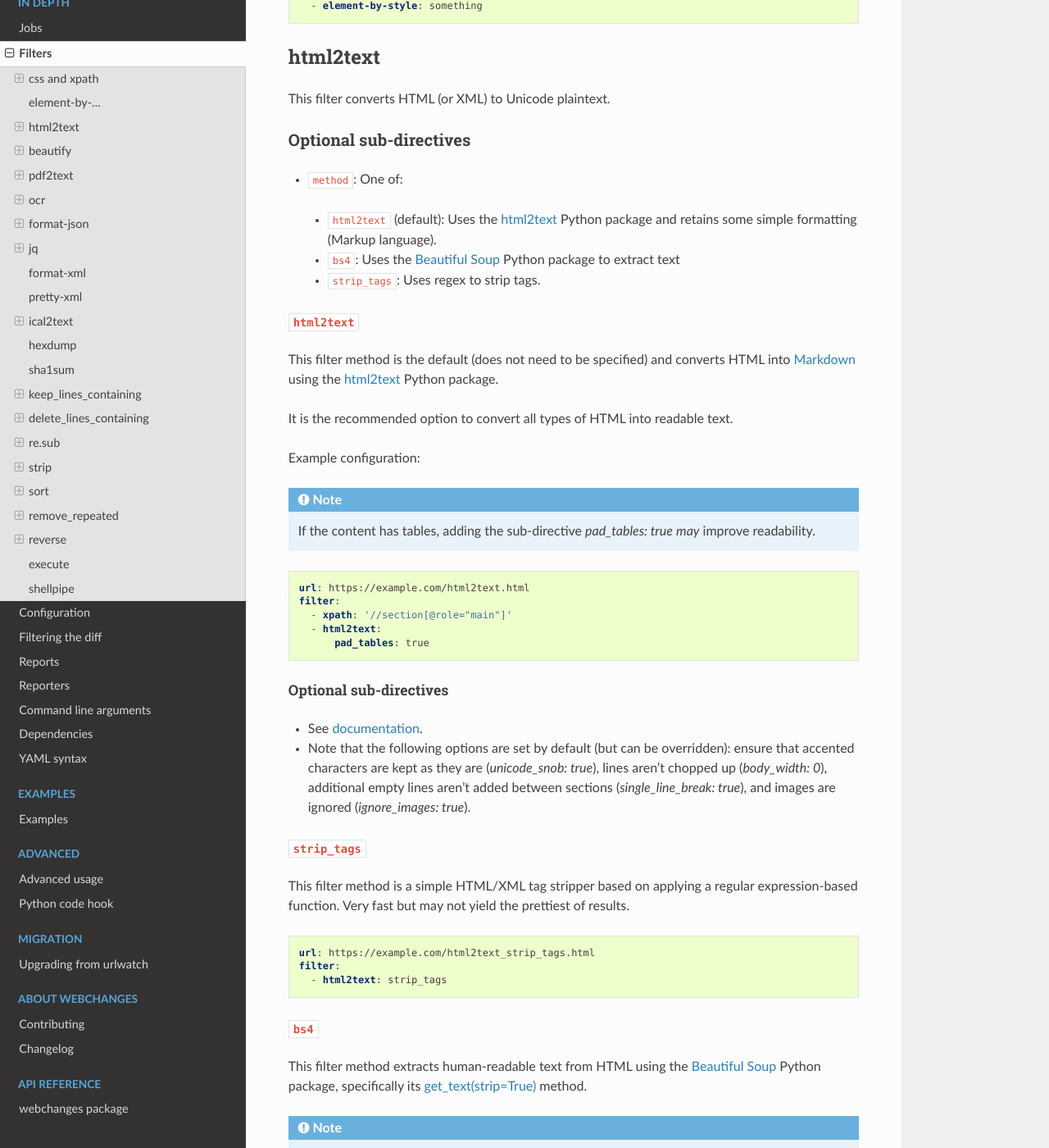
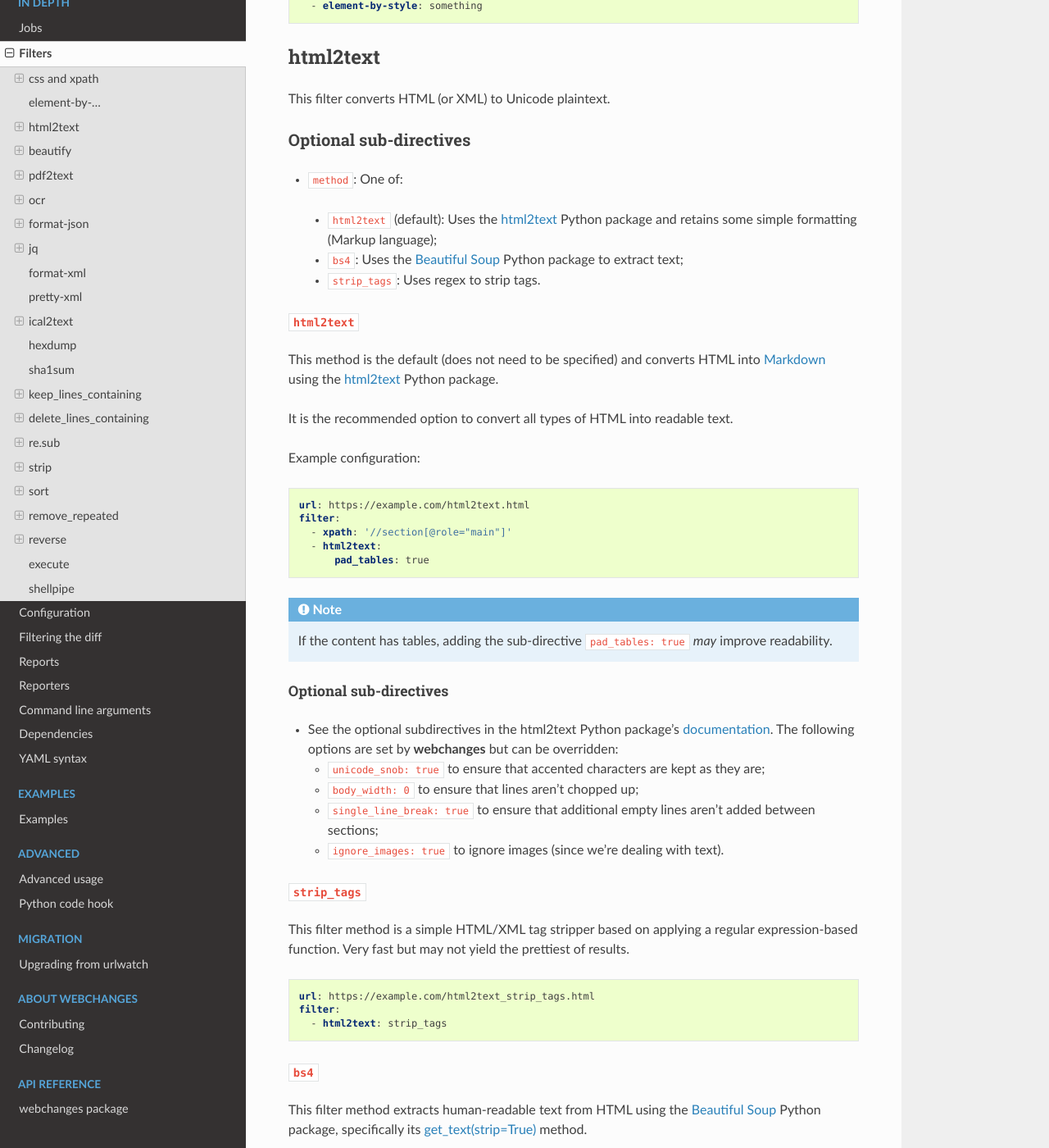
Before and after one commit to mborsetti/webchanges, a Sphinx documentation site: the page built from docs/filters.rst, in a window 1280 px wide and 1400 px high, scrolled down 5239 px. Shown: the whole window at 82% size. Built offline with Sphinx 7.4.7 and the Read the Docs theme 2.0.0, drawn with Linux system fonts in a browser that asks for light colours; some of the changed text lies outside the part shown.

Commit message:
documentation fixes

```diff
--- a/docs/filters.rst
+++ b/docs/filters.rst
@@ -305,21 +305,19 @@ Optional sub-directives
 * ``method``: One of:
 
  - ``html2text`` (default): Uses the `html2text <https://pypi.org/project/html2text/>`__ Python package and retains
-   some simple formatting (Markup language).
- - ``bs4``: Uses the `Beautiful Soup <https://pypi.org/project/beautifulsoup4/>`__ Python package to extract text
+   some simple formatting (Markup language);
+ - ``bs4``: Uses the `Beautiful Soup <https://pypi.org/project/beautifulsoup4/>`__ Python package to extract text;
  - ``strip_tags``: Uses regex to strip tags.
 
 
 ``html2text``
 ^^^^^^^^^^^^^
-This filter method is the default (does not need to be specified) and converts HTML into `Markdown
+This method is the default (does not need to be specified) and converts HTML into `Markdown
 <https://www.markdownguide.org/>`__ using the `html2text <https://pypi.org/project/html2text/>`__ Python package.
 
 It is the recommended option to convert all types of HTML into readable text.
 
 Example configuration:
-
-.. note:: If the content has tables, adding the sub-directive `pad_tables: true` *may* improve readability.
 
 .. code-block:: yaml
 
@@ -329,12 +327,18 @@ Example configuration:
       - html2text:
           pad_tables: true
 
+.. note:: If the content has tables, adding the sub-directive ``pad_tables: true`` *may* improve readability.
+
 Optional sub-directives
 ~~~~~~~~~~~~~~~~~~~~~~~
-* See `documentation <https://github.com/Alir3z4/html2text/blob/master/docs/usage.md#available-options>`__.
-* Note that the following options are set by default (but can be overridden): ensure that accented
-  characters are kept as they are (`unicode_snob: true`), lines aren't chopped up (`body_width: 0`), additional empty
-  lines aren't added between sections (`single_line_break: true`), and images are ignored (`ignore_images: true`).
+* See the optional subdirectives in the html2text Python package's `documentation
+  <https://github.com/Alir3z4/html2text/blob/master/docs/usage.md#available-options>`__. The following options are set
+  by :program:`webchanges` but can be overridden:
+
+  * ``unicode_snob: true`` to ensure that accented characters are kept as they are;
+  * ``body_width: 0`` to ensure that lines aren't chopped up;
+  * ``single_line_break: true`` to ensure that additional empty lines aren't added between sections;
+  * ``ignore_images: true`` to ignore images (since we're dealing with text).
 
 
 ``strip_tags``
@@ -356,8 +360,8 @@ This filter method extracts human-readable text from HTML using the `Beautiful S
 <https://www.crummy.com/software/BeautifulSoup/bs4/doc/#get-text>`__ method.
 
 .. note:: As of Beautiful Soup version 4.9.0, when using the ``lxml`` or ``html.parser`` parser (see optional
-   sub-directive below), the contents of <script>, <style>, and <template> tags are not considered to be ‘text’ since
-   those tags are not part of the human-visible content of the page.
+   sub-directive below), only human-visible content of the page is returned and the contents of <script>, <style>, and
+   <template> tags is not included.
 
 .. code-block:: yaml
 
@@ -369,8 +373,9 @@ This filter method extracts human-readable text from HTML using the `Beautiful S
 
 Optional sub-directives
 ~~~~~~~~~~~~~~~~~~~~~~~
-* ``parser``: As per `documentation
+* ``parser``: One of ``lxml``, ``html.parser``, ``xml`` or ``html5lib`` as per `documentation
   <https://www.crummy.com/software/BeautifulSoup/bs4/doc/#specifying-the-parser-to-use>`__  (default: ``lxml``).
+  ``html5lib``requires having the ``html5lib`` Python package installed.
 
 Required packages
 ~~~~~~~~~~~~~~~~~
@@ -380,7 +385,6 @@ follows:
 .. code-block:: bash
 
    pip install --upgrade webchanges[bs4]
-
 
 
 .. versionchanged:: 3.0
```
